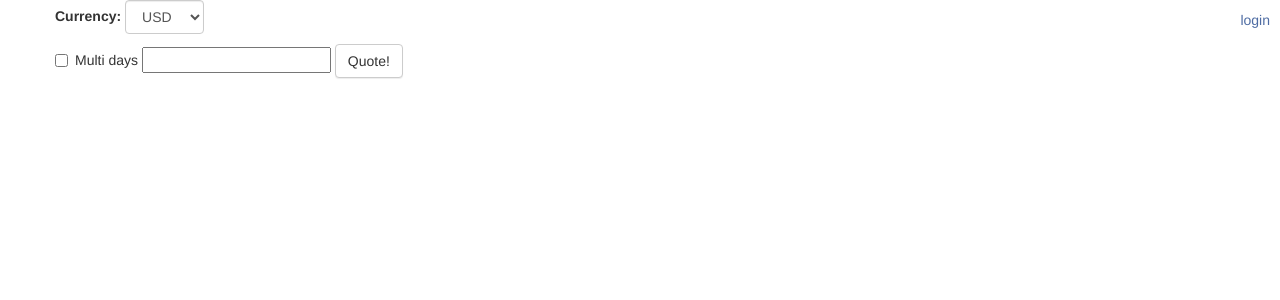
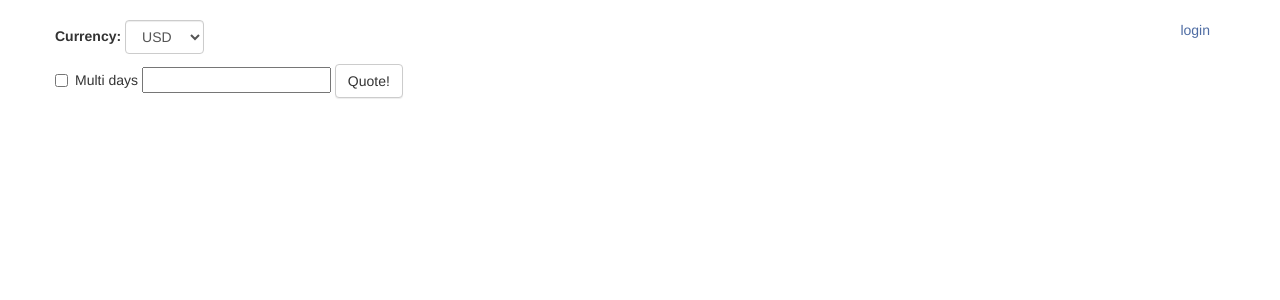
Before and after one commit to rbtchc/currency, a Flask app: template templates/main.html in a window 1280 px wide. Shown: the top 300 px of the page. Run offline with Flask 2, Linux system fonts and the light colour scheme; the template is opened without the code that fills it, so the values that code supplies are empty; some libraries are stand-ins or nearby versions.

Commit message:
Padding top w/ 20px

```diff
--- a/static/css/style.css
+++ b/static/css/style.css
@@ -13,3 +13,7 @@
 .login-link:hover {
     text-decoration: underline;
 }
+
+body {
+    padding-top: 20px;
+}
--- a/templates/main.html
+++ b/templates/main.html
@@ -12,7 +12,6 @@
       <script src="https://oss.maxcdn.com/html5shiv/3.7.2/html5shiv.min.js"></script>
       <script src="https://oss.maxcdn.com/respond/1.4.2/respond.min.js"></script>
     <![endif]-->
-    <link rel="stylesheet" href="/static/css/style.css">
     <script src="//ajax.googleapis.com/ajax/libs/jquery/2.1.3/jquery.min.js"></script>
 
     <!-- Bootstrap -->
@@ -34,9 +33,13 @@
 
     <script type="text/javascript">$SCRIPT_ROOT = {{ request.script_root|tojson|safe }};</script>
     <script type="text/javascript" src="//www.google.com/jsapi"></script>
+    <link rel="stylesheet" href="/static/css/style.css">
+    <style>
+    </style>
 </head>
 <body>
-    <div class="login-area">
+    <div class="container">
+        <div class="pull-right">
             {% if user %}
             <script type="text/javascript">
                 document.write('{{ user.nickname }}'+'(<a class="login-link" href="{{url}}">logout</a>)');
@@ -45,7 +48,6 @@
             <a class="login-link" href="{{url}}">login</a>
             {% endif %}
         </div>
-    <div class="container">
         <div class="row form-inline">
             <label for="currency">Currency:</label>
             <select class="form-control" id="currency">
```
Lines whose indentation alone changed are shown as unchanged.
